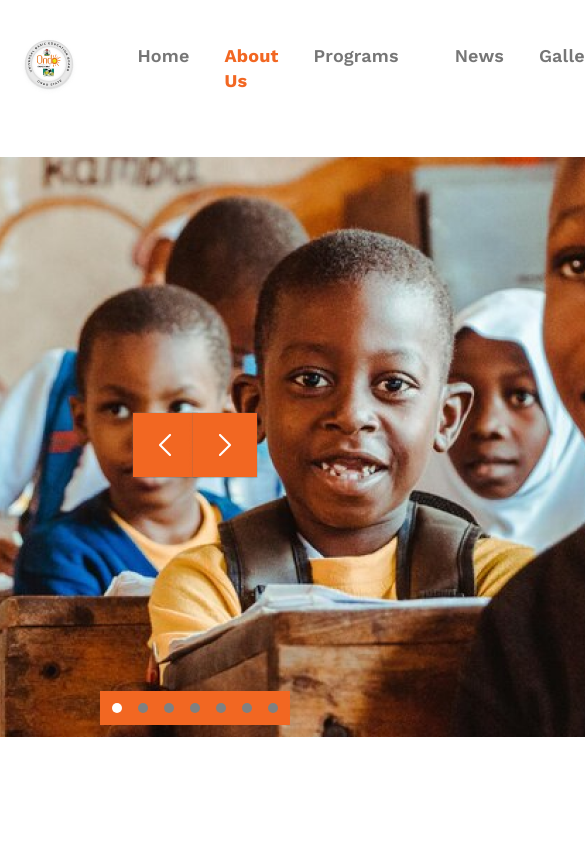
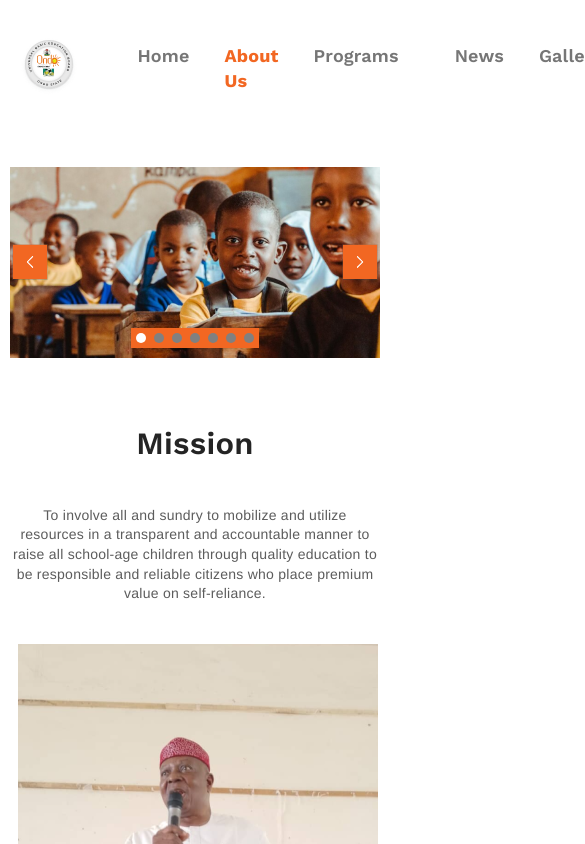
Before and after one commit to Tehub-dev/subeb-frontend, a React (Create React App) app in the folder subeb/: page /aboutus in a window 390 px wide. Shown: the top 844 px of the page, 585 px wide, since content can reach past the window. Built offline with nearby package versions, Linux system fonts and the light colour scheme; some icons are missing.

Commit message:
Responsiveness

```diff
--- a/subeb/src/components/carousel/carousel.css
+++ b/subeb/src/components/carousel/carousel.css
@@ -41,3 +41,29 @@
 .carousel .indicator-inactive {
     background-color: grey;
 }
+
+@media (max-width: 900px) {
+    .carousel {
+        padding-bottom: 40px;
+    }
+    .carousel img {
+        object-fit: scale-down;
+        max-width: 100%;
+        max-height: auto;
+        padding: 10px;
+    }
+    .left {
+        left: 0rem;
+    }
+    .right {
+        right: 0rem;
+    }
+    .arrow {
+        width: 60px;
+    }
+    .carousel .indicators {
+        gap: 8px;
+        bottom: 4rem;
+        padding: 5px;
+    }
+}
--- a/subeb/src/components/contact/contact.css
+++ b/subeb/src/components/contact/contact.css
@@ -145,3 +145,31 @@
 .contact-form button {
   align-self: flex-end;
 }
+@media (max-width: 900px) {
+    .contact {
+        width: auto;
+        display: flex;
+        flex-direction: column;
+        padding: 0 20px;
+    }
+    .contact-head p {
+        width: auto;
+    }
+    .contact-body {
+        display: flex;
+        flex-direction: column-reverse;
+    }
+    .form-name {
+        display: flex;
+        flex-direction: column;
+    }
+    .contact-info {
+        width: 342px;
+    }
+    .contact-form {
+        align-items: start;
+    }
+    .contact-form textarea {
+        width: 342px;
+    }
+}
--- a/subeb/src/components/mission/mission.css
+++ b/subeb/src/components/mission/mission.css
@@ -6,6 +6,7 @@
     align-items: center;
     gap: 40px;
 }
+
 .mission h3 {
     color: var(--color-grey-grey-700, #242424);
     text-align: center;
@@ -13,9 +14,11 @@
     font-size: 31px;
     font-style: normal;
     font-weight: 600;
-    line-height: 140%; /* 43.4px */
+    line-height: 140%;
+    /* 43.4px */
     letter-spacing: 0.25px;
 }
+
 .mission p {
     color: var(--color-grey-grey-400, #5C5C5C);
     text-align: center;
@@ -24,9 +27,34 @@
     font-size: 16px;
     font-style: normal;
     font-weight: 400;
-    line-height: 140%; /* 22.4px */
+    line-height: 140%;
+    /* 22.4px */
     letter-spacing: 0.5px;
 }
+
 .mission img {
     padding-left: 8px;
 }
+
+@media (max-width: 900px) {
+    .mission {
+        display: flex;
+        padding: 10px;
+    }
+
+    .mission img {
+        margin-bottom: 20px;
+    }
+
+    .mission p {
+        color: var(--color-grey-grey-400, #5C5C5C);
+        text-align: center;
+        font-family: Helvetica;
+        font-size: 14px;
+        font-style: normal;
+        font-weight: 400;
+        line-height: 140%;
+        letter-spacing: 0.25px;
+        width: auto;
+    }
+}
--- a/subeb/src/components/pillar/pillar.css
+++ b/subeb/src/components/pillar/pillar.css
@@ -6,6 +6,7 @@
     align-items: center;
     gap: 40px;
 }
+
 .pillar h4 {
     color: var(--color-grey-grey-700, #242424);
     text-align: center;
@@ -13,9 +14,11 @@
     font-size: 31px;
     font-style: normal;
     font-weight: 600;
-    line-height: 140%; /* 43.4px */
+    line-height: 140%;
+    /* 43.4px */
     letter-spacing: 0.25px;
 }
+
 .pillar p {
     color: var(--color-grey-grey-400, #5C5C5C);
     text-align: center;
@@ -24,15 +27,18 @@
     font-size: 16px;
     font-style: normal;
     font-weight: 400;
-    line-height: 140%; /* 22.4px */
+    line-height: 140%;
+    /* 22.4px */
     letter-spacing: 0.5px;
 }
+
 .value-card {
     display: flex;
     justify-content: space-between;
     align-items: flex-start;
     gap: 40px;
 }
+
 .card-box {
     display: flex;
     width: 265px;
@@ -43,14 +49,17 @@ align-items: flex-start;
     border: 1px solid var(--color-grey-grey-50, #EBEBEB);
     background: var(--color-surface-white, #FFF);
 }
+
 .value-card h3 {
     color: var(--color-grey-grey-600, #2E2E2E);
     font-family: Work Sans;
     font-size: 22px;
     font-style: normal;
     font-weight: 600;
-line-height: 140%; /* 30.8px */
+    line-height: 140%;
+    /* 30.8px */
 }
+
 .value-card p {
     color: var(--color-grey-grey-400, #5C5C5C);
     margin-top: 8px;
@@ -60,6 +69,26 @@ font-size: 16px;
     width: 225px;
     font-style: normal;
     font-weight: 400;
-line-height: 140%; /* 22.4px */
+    line-height: 140%;
+    /* 22.4px */
     letter-spacing: 0.5px;
 }
+
+@media (max-width: 900px) {
+    .pillar {
+        display: flex;
+        padding: 10px;
+    }
+
+    .value-card {
+        display: flex;
+        width: 342px;
+        padding: var(--24, 24px) 20px;
+        flex-direction: column;
+        align-items: flex-start;
+        gap: 20px;
+    }
+    .pillar p {
+        width: auto;
+    }
+}
--- a/subeb/src/components/vision/vision.css
+++ b/subeb/src/components/vision/vision.css
@@ -30,3 +30,25 @@
 .vision img {
     padding-left: 8px;
 }
+@media (max-width: 900px) {
+    .vision {
+        display: flex;
+        padding: 10px;
+    }
+
+    .vision img {
+        margin-bottom: 20px;
+    }
+
+    .vision p {
+        color: var(--color-grey-grey-400, #5C5C5C);
+        text-align: center;
+        font-family: Helvetica;
+        font-size: 14px;
+        font-style: normal;
+        font-weight: 400;
+        line-height: 140%;
+        letter-spacing: 0.25px;
+        width: auto;
+    }
+}
```
Lines whose indentation alone changed are shown as unchanged.
